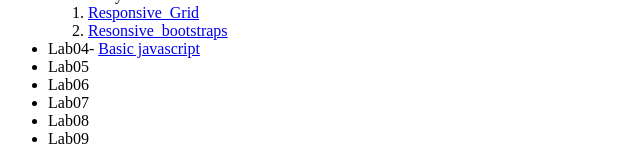
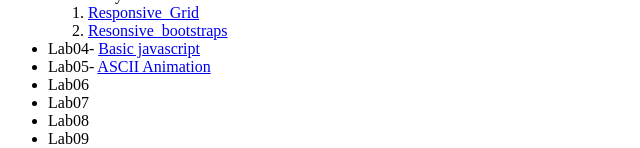
Before and after one commit to RuthFukur/RuthFukur.github.io, a plain HTML site: page index.html in a window 1280 px wide. Shown: the part 378-526 px from the top of the page, without its empty margins (0-640 px from the left). Drawn offline with Linux system fonts and the light colour scheme.

Commit message:
Update index.html

```diff
--- a/index.html
+++ b/index.html
@@ -28,7 +28,7 @@
                   </ol>
             </li>
             <li> Lab04- <a href="Lab4/javascript.html"> Basic javascript</a> </li>
-            <li> Lab05</li>
+            <li> Lab05- <a href="Lab5/ascii.html">ASCII Animation</a></li>
             <li> Lab06</li>
             <li> Lab07</li>
             <li> Lab08</li>
```
